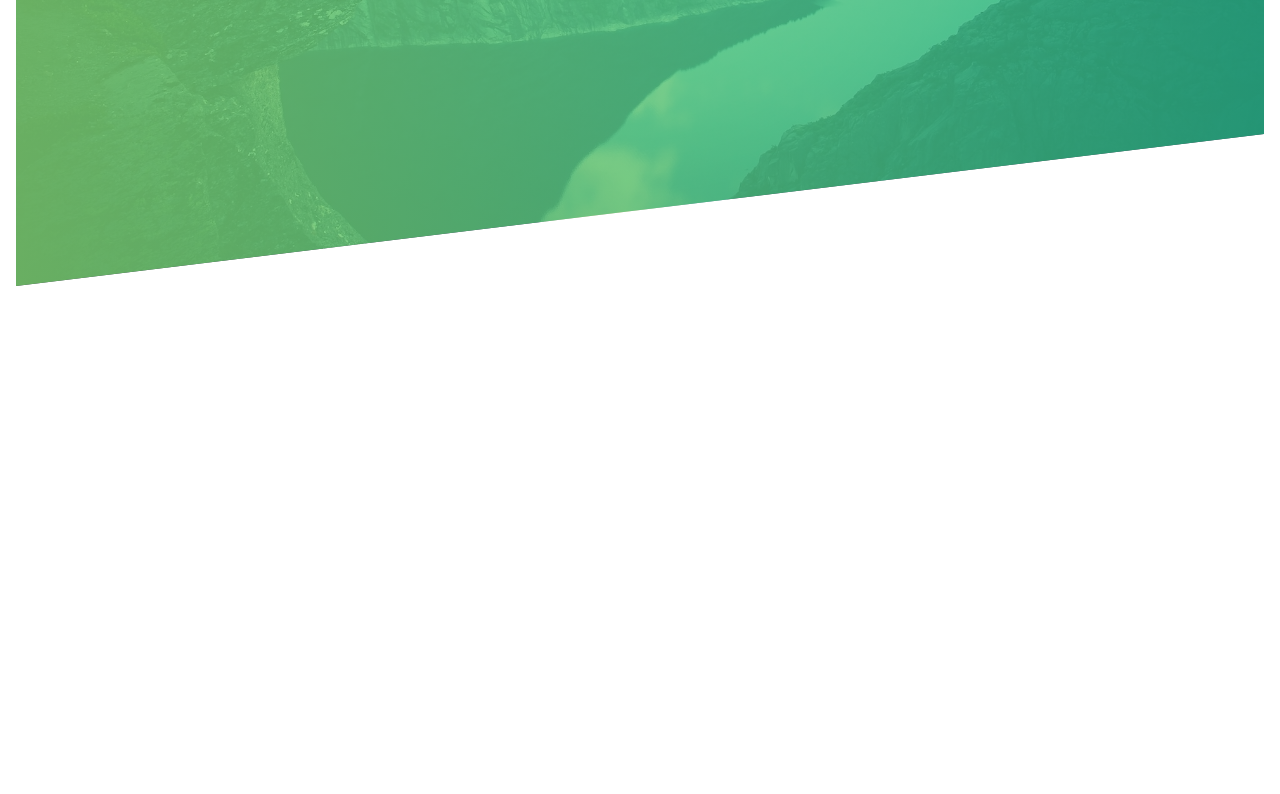
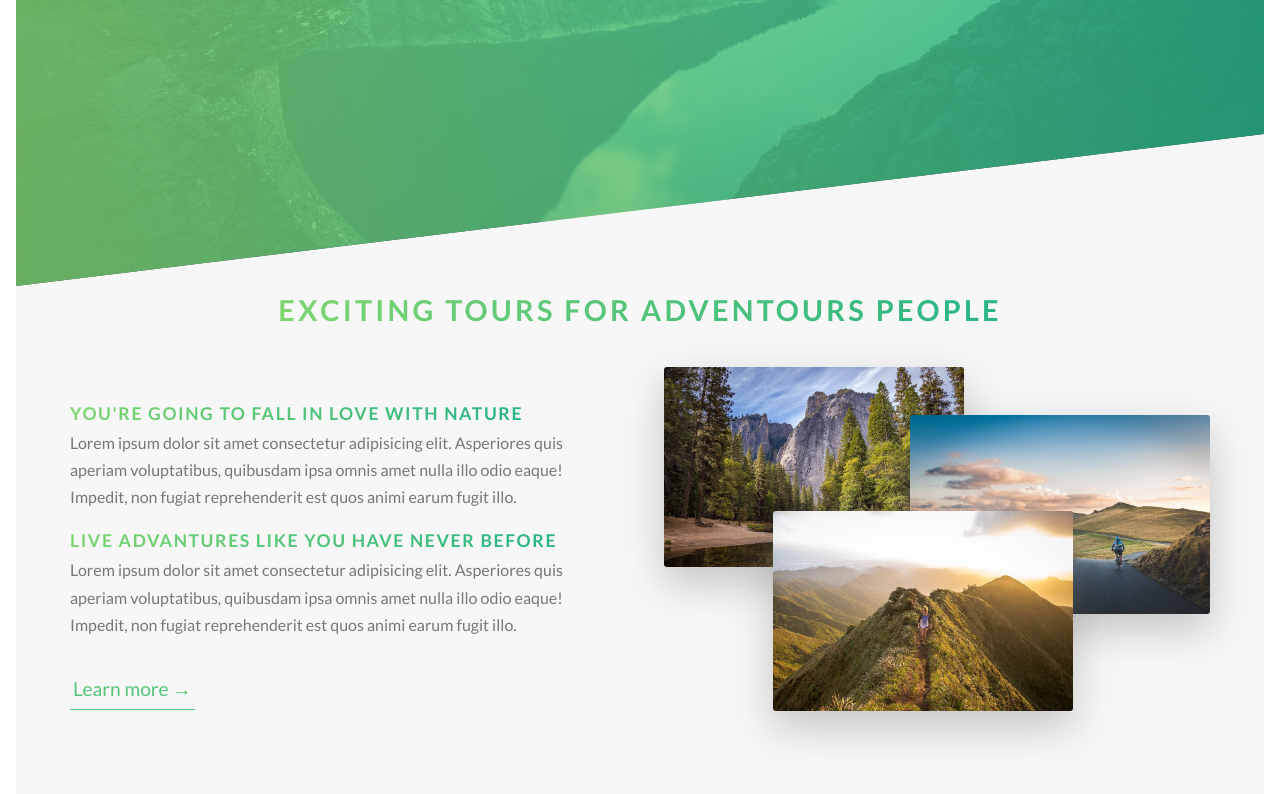
Before and after one commit to iprytula/advanced-css, a website: page natours/index.html in a window 1280 px wide. Shown: the part 490-1284 px from the top of the page. Before the commit the page ends 800 px from the top, so only its background shows below. Drawn offline with Linux system fonts and the light colour scheme.

Commit message:
Create section "about"

```diff
--- a/natours/index.html
+++ b/natours/index.html
@@ -22,10 +22,50 @@
       <span class="header__primary-title_main">Outdoors</span>
       <span class="header__primary-title_sub">is where life happens</span>
     </h1>
-    <a href="#" class="header__discover-btn btn-white">Discover our tours</a>
+    <a href="#" class="primary-btn btn-white">Discover our tours</a>
   </header>
-  <div class="container">
-    <!-- <section class="grid-test">
+  <main>
+    <section class="section-about">
+      <div class="container">
+        <div class="u-center-text u-mb-4">
+          <h2 class="heading-secondary">
+            Exciting tours for adventours people
+          </h2>
+        </div>
+        <div class="row">
+          <div class="col-1-of-2">
+            <h3 class="heading-tertiary">
+              You're going to fall in love with nature
+            </h3>
+            <p class="paragraph">
+              Lorem ipsum dolor sit amet consectetur adipisicing elit. Asperiores quis aperiam voluptatibus, quibusdam ipsa omnis amet
+              nulla illo odio eaque! Impedit, non fugiat reprehenderit est quos animi earum fugit illo.
+            </p>
+            <h3 class="heading-tertiary">
+              Live advantures like you have never before
+            </h3>
+            <p class="paragraph">
+              Lorem ipsum dolor sit amet consectetur adipisicing elit. Asperiores quis aperiam voluptatibus, quibusdam ipsa omnis amet
+              nulla illo odio eaque! Impedit, non fugiat reprehenderit est quos animi earum fugit illo.
+            </p>
+
+            <a href="#" class="secondary-btn">
+              Learn more &rarr;
+            </a>
+          </div>
+          <div class="col-1-of-2">
+            <div class="composition">
+              <img src="img/nat-1-large.jpg" alt="Photo 1" class="composition__photo composition__photo_p1">
+              <img src="img/nat-2-large.jpg" alt="Photo 1" class="composition__photo composition__photo_p2">
+              <img src="img/nat-3-large.jpg" alt="Photo 1" class="composition__photo composition__photo_p3">
+            </div>
+          </div>
+        </div>
+      </div>
+    </section>
+  </main>
+  <!-- <div class="container">
+    <section class="grid-test">
       <div class="row">
         <div class="col-2-of-4">col-2-of-4</div>
         <div class="col-2-of-4">col-2-of-4</div>
@@ -49,8 +89,8 @@
         <div class="col-1-of-3">col-1-of-3</div>
         <div class="col-2-of-3">col-2-of-3</div>
       </div>
-    </section> -->
-  </div>
+    </section>
+  </div> -->
 </body>
 
 </html>
--- a/natours/sass/abstract/_variables.scss
+++ b/natours/sass/abstract/_variables.scss
@@ -3,6 +3,7 @@ $color-primary: #55c57a;
 $color-primary-light: #7ed56f;
 $color-primary-dark: #28b485;
 $color-grey-dark: #777;
+$color-grey-light: #f7f7f7;
 
 // GRID
 $container-width: 71.25rem;
--- a/natours/sass/base/_typography.scss
+++ b/natours/sass/base/_typography.scss
@@ -0,0 +1,36 @@
+.heading-secondary {
+  font-size: 1.8rem;
+  text-transform: uppercase;
+  font-weight: 700;
+  display: inline-block;
+  background-image: linear-gradient(to right, $color-primary-light, $color-primary-dark);
+  -webkit-background-clip: text;
+  color: transparent;
+  letter-spacing: .2rem;
+  transition: all .2s;
+
+  &:hover {
+    transform: skewY(2deg) skewX(15deg) scale(1.1);
+    text-shadow: .5rem 1rem 2rem rgba($color-primary-dark, .8);
+    cursor: default;
+  }
+}
+
+.heading-tertiary {
+  font-size: 1.1rem;
+  text-transform: uppercase;
+  font-weight: 700;
+  display: inline-block;
+  background-image: linear-gradient(to right, $color-primary-light, $color-primary-dark);
+  -webkit-background-clip: text;
+  color: transparent;
+  letter-spacing: .1rem;
+}
+
+.paragraph {
+  font-size: 1rem;
+
+  &:not(:last-child) {
+    margin-bottom: 1rem;
+  }
+}
--- a/natours/sass/base/_utilities.scss
+++ b/natours/sass/base/_utilities.scss
@@ -0,0 +1,11 @@
+.u-center-text {
+  text-align: center;
+}
+
+.u-mb-4 {
+  margin-bottom: 4rem;
+}
+
+.u-mb-1 {
+  margin-bottom: 1rem;
+}
--- /dev/null
+++ b/natours/sass/components/_composition.scss
@@ -0,0 +1,38 @@
+.composition {
+  position: relative;
+
+  &__photo {
+    width: 55%;
+    box-shadow: 0 1rem 2.5rem rgba($color-grey-dark, .4);
+    border-radius: 3px;
+    position: absolute;
+    transition: all .4s;
+    outline-offset: 1rem;
+
+    &:hover {
+      outline: 1rem solid $color-primary;
+      transform: scale(1.05);
+      box-shadow: 0 1rem 3.5rem rgba($color-grey-dark, .5);
+      z-index: 10;
+    }
+  }
+
+  &__photo_p1 {
+    left: 0;
+    top: -2rem;
+  }
+
+  &__photo_p2 {
+    right: 0;
+    top: 1rem;
+  }
+
+  &__photo_p3 {
+    left: 20%;
+    top: 7rem;
+  }
+
+  &:hover &__photo:not(:hover) {
+    transform: scale(.9);
+  }
+}
--- /dev/null
+++ b/natours/sass/components/_primary-btn.scss
@@ -0,0 +1,27 @@
+.primary-btn {
+  display: block;
+  width: 230px;
+  margin: 0 auto;
+  margin-top: 2rem;
+  padding: 0.8rem;
+  text-decoration: none;
+  border-radius: 1.6rem;
+  text-transform: uppercase;
+  text-align: center;
+  animation: moveInBottom;
+  animation-duration: 1s;
+  transition: all 0.2s;
+  position: relative;
+  color: $color-grey-dark;
+  background-color: #fff;
+
+  &:hover {
+    transform: translateY(-3px);
+    box-shadow: 0 10px 20px rgba(0, 0, 0, 0.2);
+  }
+
+  &:active {
+    transform: translateY(-1px);
+    box-shadow: 0 5px 10px rgba(0, 0, 0, 0.2);
+  }
+}
--- /dev/null
+++ b/natours/sass/components/_secondary-btn.scss
@@ -0,0 +1,16 @@
+.secondary-btn {
+  color: $color-primary;
+  text-decoration: none;
+  border-bottom: 1px solid $color-primary;
+  padding: 3px;
+  font-size: 1.2rem;
+  transition: .2s;
+  display: inline-block;
+  margin-top: 1rem;
+
+  &:hover {
+    color: $color-grey-light;
+    background-color: $color-primary;
+    box-shadow: 0 10px 20px rgba(0, 0, 0, 0.2);
+  }
+}
--- a/natours/sass/main.scss
+++ b/natours/sass/main.scss
@@ -25,3 +25,7 @@ body {
 @import "base/utilities";
 
 @import "pages/home";
+
+@import "components/primary-btn";
+@import "components/secondary-btn";
+@import "components/composition";
--- a/natours/sass/pages/_home.scss
+++ b/natours/sass/pages/_home.scss
@@ -43,32 +43,9 @@
       margin-left: -16px;
     }
   }
-
-  .header__discover-btn {
-    display: block;
-    width: 230px;
-    margin: 0 auto;
-    margin-top: 2rem;
-    padding: 0.8rem;
-    text-decoration: none;
-    border-radius: 1.6rem;
-    text-transform: uppercase;
-    text-align: center;
-    animation: moveInBottom;
-    animation-duration: 1s;
-    transition: all 0.2s;
-    position: relative;
-    color: $color-grey-dark;
-    background-color: #fff;
-
-    &:hover {
-      transform: translateY(-3px);
-      box-shadow: 0 10px 20px rgba(0, 0, 0, 0.2);
-    }
-
-    &:active {
-      transform: translateY(-1px);
-      box-shadow: 0 5px 10px rgba(0, 0, 0, 0.2);
-    }
-  }
 }
+.section-about {
+  background-color: $color-grey-light;
+  padding: 10rem 0;
+  margin-top: -20vh;
+}
```
Also changed, not shown: natours/css/style.css.
